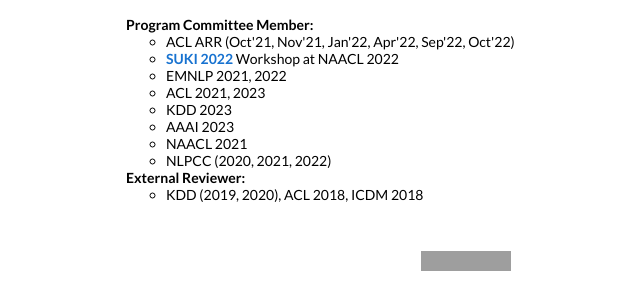
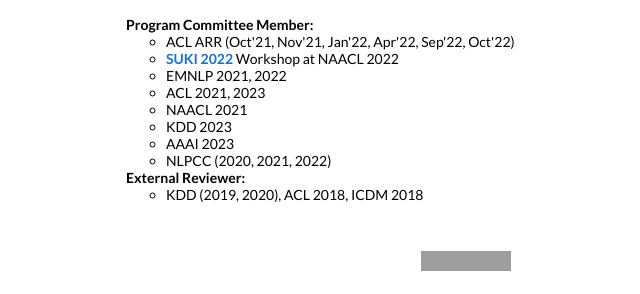
Before and after one commit to zhenwang9102/zhenwang9102.github.io, a Jekyll site: the page built from _posts/2019-06-02-venue.markdown, in a window 1280 px wide and 900 px high, scrolled down 3029 px, cut to the strip 544-838 px from the top of the window. Shown: the whole strip, without its empty margins (174-814 px from the left). Built offline with Jekyll 4.4.1, drawn with Linux system fonts in a browser that asks for light colours; grey boxes are pictures that could not be loaded.

Commit message:
Update default.html

```diff
--- a/_layouts/default.html
+++ b/_layouts/default.html
@@ -527,13 +527,13 @@
                     ACL 2021, 2023
                   </li>
                   <li>
+                    NAACL 2021
+                  </li>
+                  <li>
                     KDD 2023
                   </li>
                   <li>
                     AAAI 2023
-                  </li>
-                  <li>
-                    NAACL 2021
                   </li>
                   <li>
                     NLPCC (2020, 2021, 2022)
```
